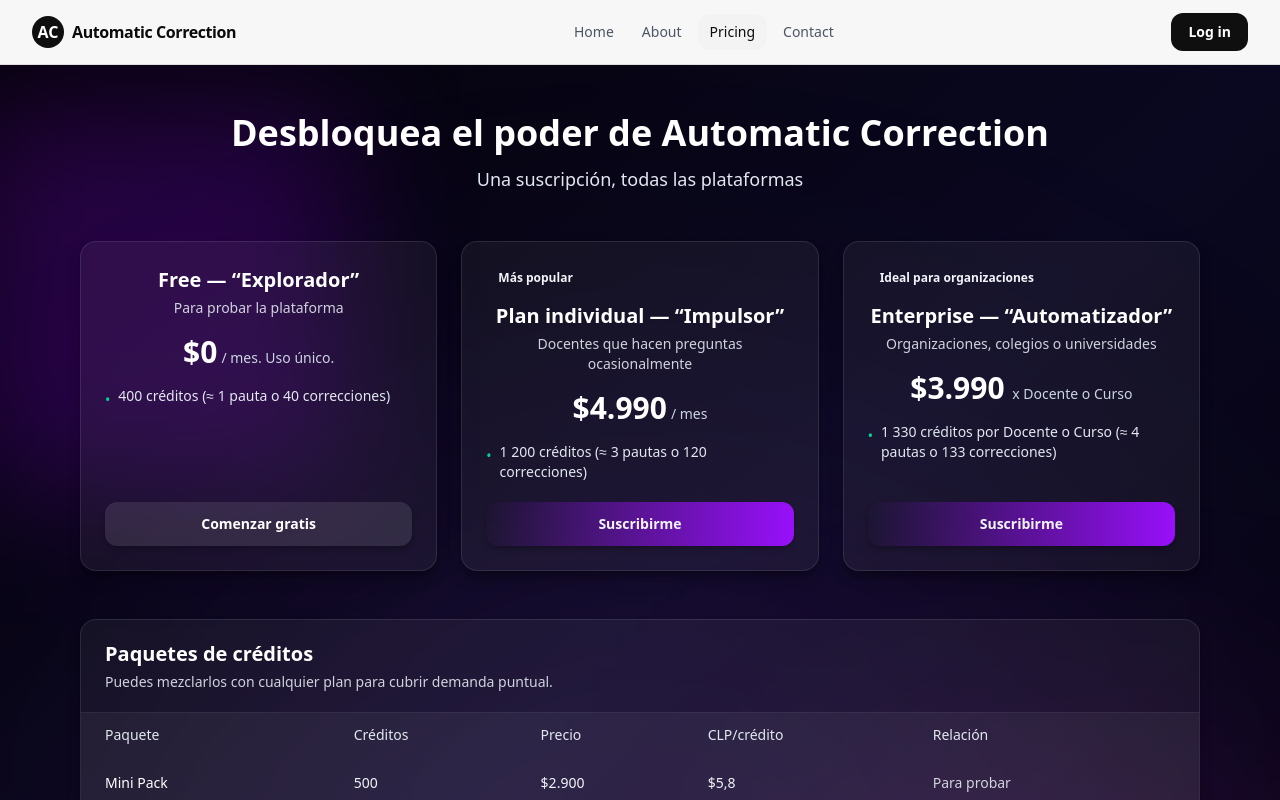
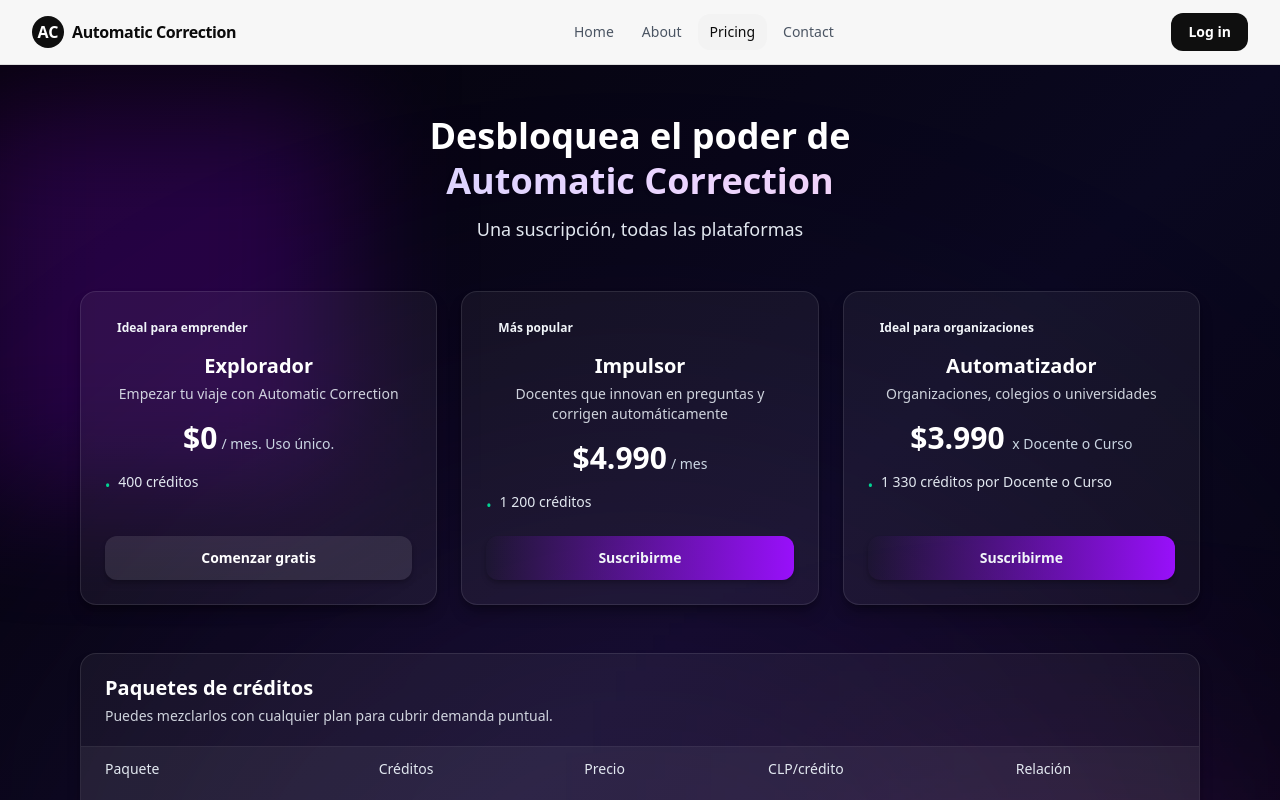
Before and after one commit to Correccion-Automatica/frontend, a React (Vite) app: page /pricing in a window 1280 px wide. Built offline with nearby package versions, Linux system fonts and the light colour scheme; no server answers.

Commit message:
feat: Update pricing plans and improve layout in Pricing component

```diff
--- a/src/pages/Pricing.jsx
+++ b/src/pages/Pricing.jsx
@@ -3,34 +3,34 @@
 
 const plans = [
   {
-    name: 'Free — “Explorador”',
+    name: 'Explorador',
     price: '$0',
     period: '/ mes. Uso único.',
-    badge: null,
-    description: 'Para probar la plataforma',
-    features: ['400 créditos (≈ 1 pauta o 40 correcciones)'],
+    badge: 'Ideal para emprender',
+    description: 'Empezar tu viaje con Automatic Correction',
+    features: ['400 créditos'],
     buttonText: 'Comenzar gratis',
     buttonStyle: 'secondary',
     buttonAction: 'register',
   },
   {
-    name: 'Plan individual — “Impulsor”',
+    name: 'Impulsor',
     price: '$4.990',
     period: '/ mes',
     badge: 'Más popular',
-    description: 'Docentes que hacen preguntas ocasionalmente',
-    features: ['1 200 créditos (≈ 3 pautas o 120 correcciones)'],
+    description: 'Docentes que innovan en preguntas y corrigen automáticamente',
+    features: ['1 200 créditos'],
     buttonText: 'Suscribirme',
     buttonStyle: 'featured',
     buttonAction: 'register',
   },
   {
-    name: 'Enterprise — “Automatizador”',
+    name: 'Automatizador',
     price: '$3.990',
     period: ' x Docente o Curso',
     badge: 'Ideal para organizaciones',
     description: 'Organizaciones, colegios o universidades',
-    features: ['1 330 créditos por Docente o Curso (≈ 4 pautas o 133 correcciones)'],
+    features: ['1 330 créditos por Docente o Curso'],
     buttonText: 'Suscribirme',
     buttonStyle: 'featured',
     buttonAction: 'register',
@@ -38,9 +38,9 @@
 ];
 
 const creditPacks = [
-  { name: "Mini Pack", credits: 500, price: 2900, pricePerCredit: "$5,8", relation: "Para probar" },
-  { name: "Medium Pack", credits: 1000, price: 4900, pricePerCredit: "$4,9", relation: "Más conveniente" },
-  { name: "Max Pack", credits: 1500, price: 6900, pricePerCredit: "$4,6", relation: "Mejor relación" },
+  { name: "Mini Pack", credits: 500, price: 2900 },
+  { name: "Medium Pack", credits: 1000, price: 4900 },
+  { name: "Max Pack", credits: 1500, price: 6900 },
 ];
 
 const formatCLP = (value) =>
@@ -65,7 +65,12 @@
 
       <div className="relative z-10 flex-1 max-w-6xl mx-auto px-4 py-12 space-y-12">
         <header className="text-center space-y-3">
-          <h1 className="text-3xl md:text-4xl font-bold text-white">Desbloquea el poder de Automatic Correction</h1>
+          <h1 className="text-3xl md:text-4xl font-bold text-white leading-tight">
+            <span className="block">Desbloquea el poder de</span>
+            <span className="block text-transparent bg-clip-text bg-gradient-to-r from-indigo-200 via-purple-200 to-pink-200 drop-shadow">
+              Automatic Correction
+            </span>
+          </h1>
           <p className="text-base md:text-lg text-slate-200 max-w-2xl mx-auto">Una suscripción, todas las plataformas</p>
         </header>
 
```
